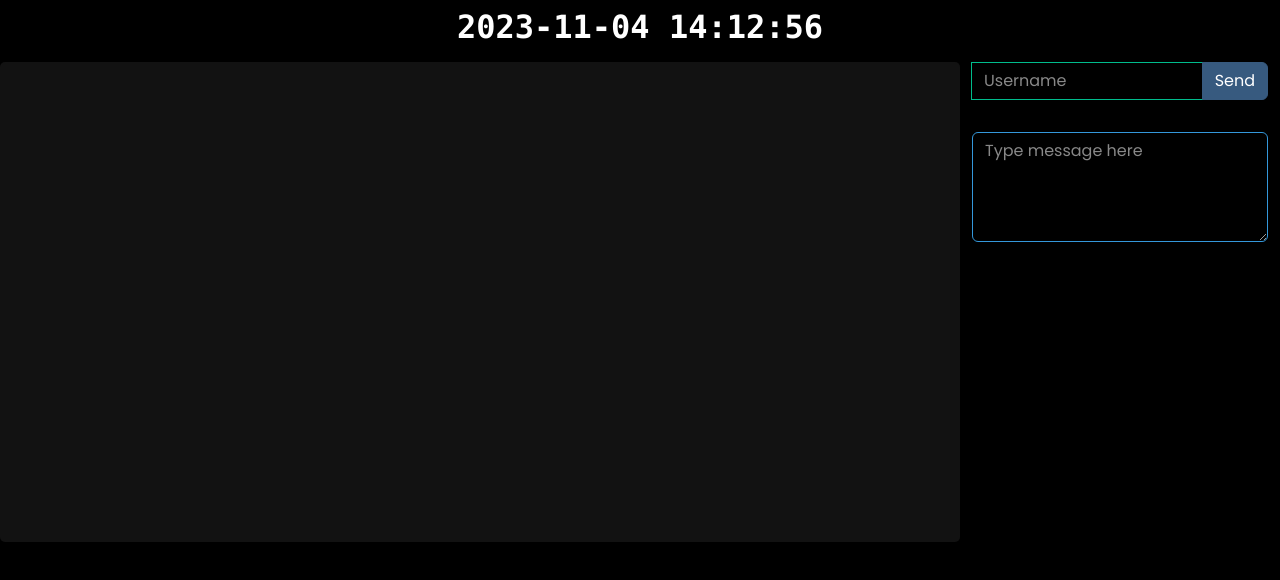
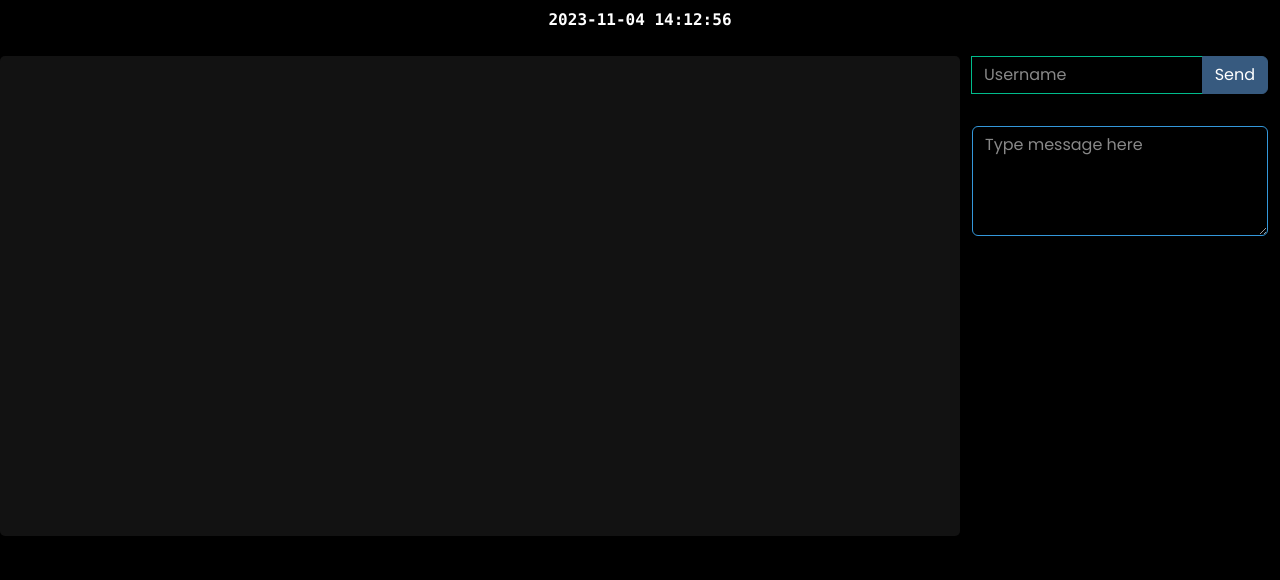
Before and after one commit to vlorg/talkbox, a website: page public/index.html in a window 1280 px wide. Drawn offline with nearby package versions, Linux system fonts and the light colour scheme; no server answers.

Commit message:
Changed time in the header to be paragraph tag instead of headline.

```diff
--- a/public/index.html
+++ b/public/index.html
@@ -20,7 +20,7 @@
 <div class="container-fluid">
     <div class="row">
         <div class="col font-monospace text-center py-2">
-            <h3 class="fw-bold text-center rubberBand animated" id="header"></h3>
+            <p class="fw-bold text-center rubberBand animated" id="header"></p>
         </div>
     </div>
     <div class="row flex-lg-row">
```
